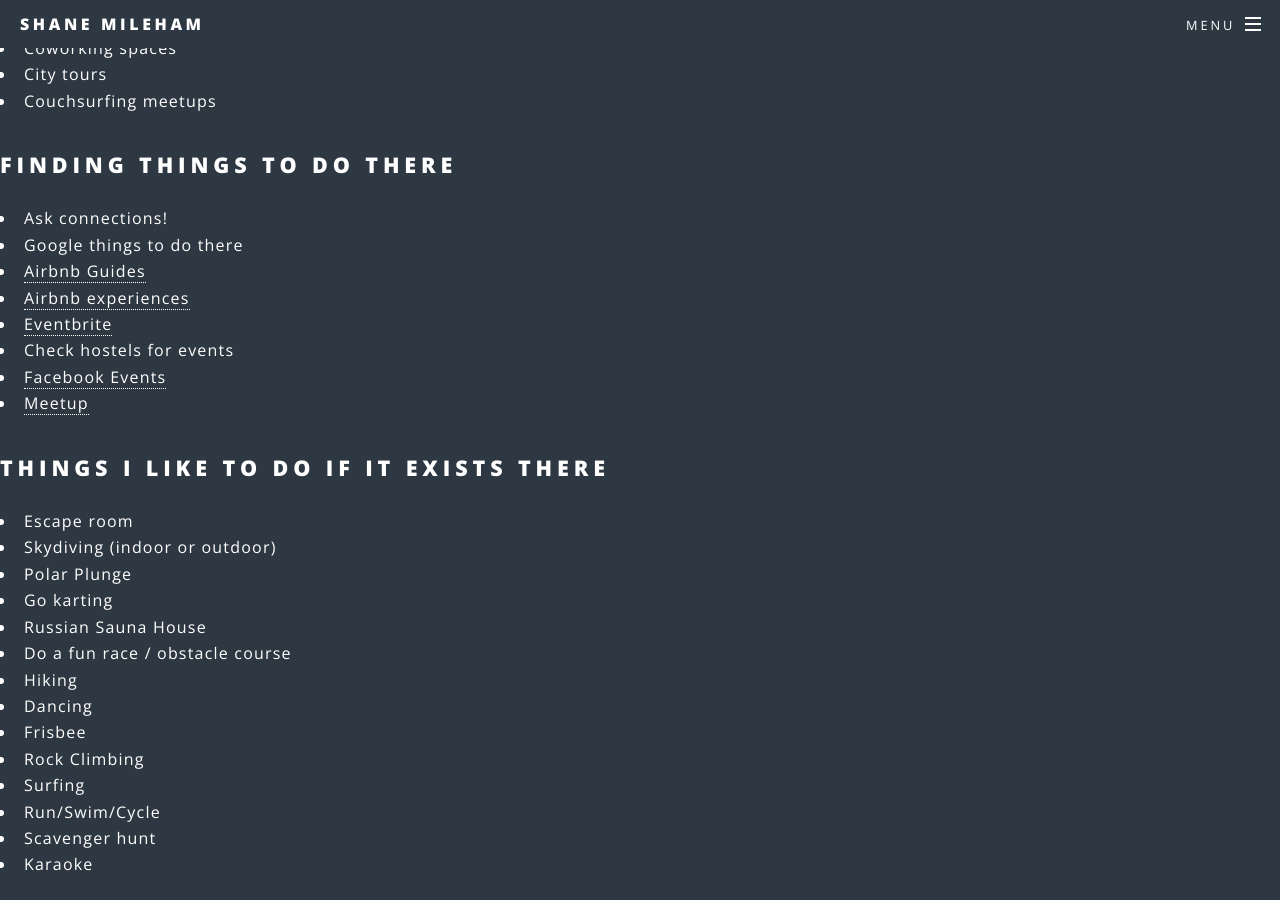
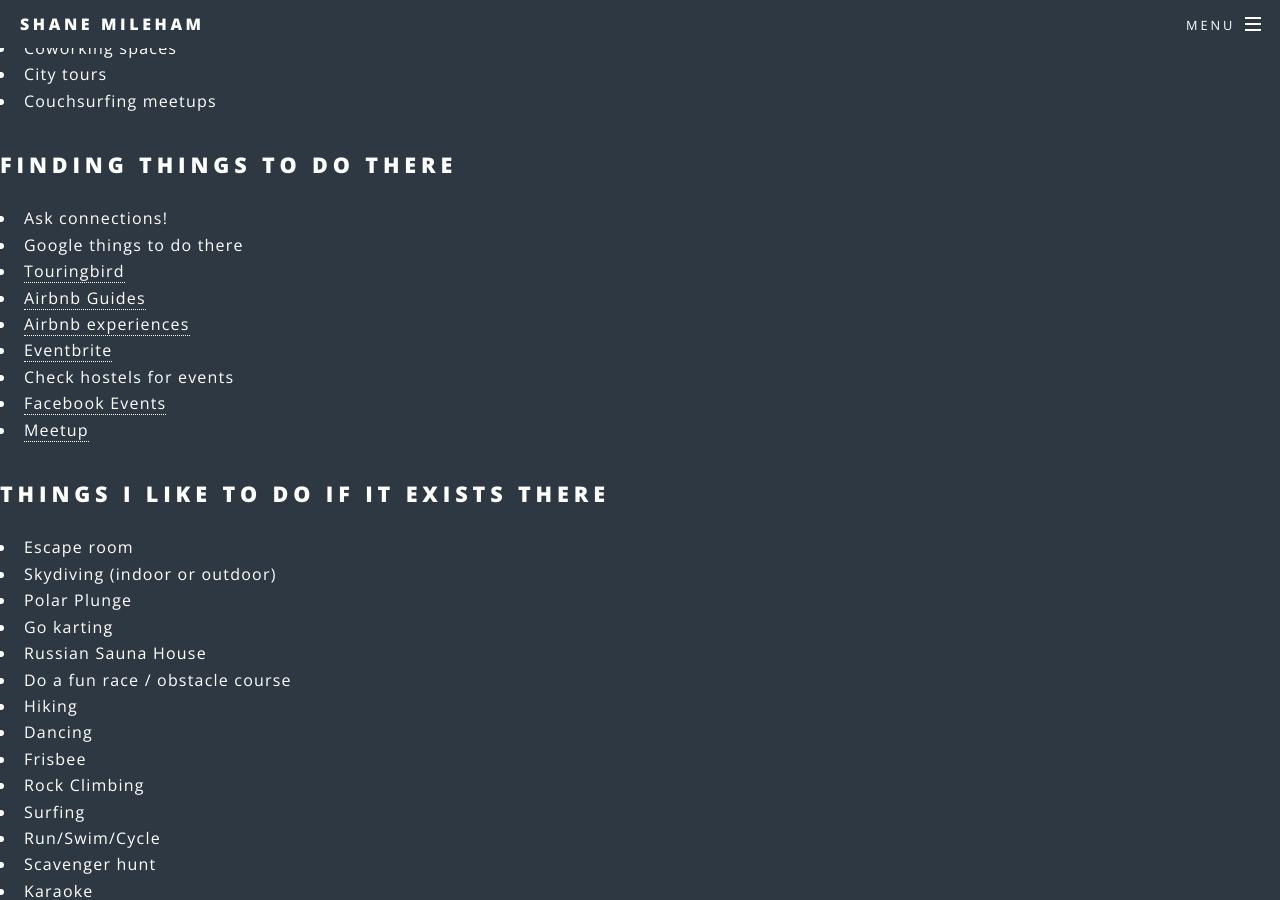
Before and after one commit to shanemileham/shanemileham.github.io, a Jekyll site: the page built from _kb/travel/planning.md, in a window 1280 px wide and 900 px high, scrolled down 2850 px. Built offline with Jekyll 4.4.1, drawn with Linux system fonts in a browser that asks for light colours; comment, search, counter and statistics services are not loaded.

Commit message:
Added touring bird to travel

```diff
--- a/_kb/travel/planning.md
+++ b/_kb/travel/planning.md
@@ -91,6 +91,7 @@
 ## Finding things to do there
 - Ask connections!
 - Google things to do there
+- [Touringbird](https://www.touringbird.com/)
 - [Airbnb Guides](https://www.airbnb.com/things-to-do)
 - [Airbnb experiences](https://www.airbnb.com/s/experiences)
 - [Eventbrite](https://www.eventbrite.com/)
```
